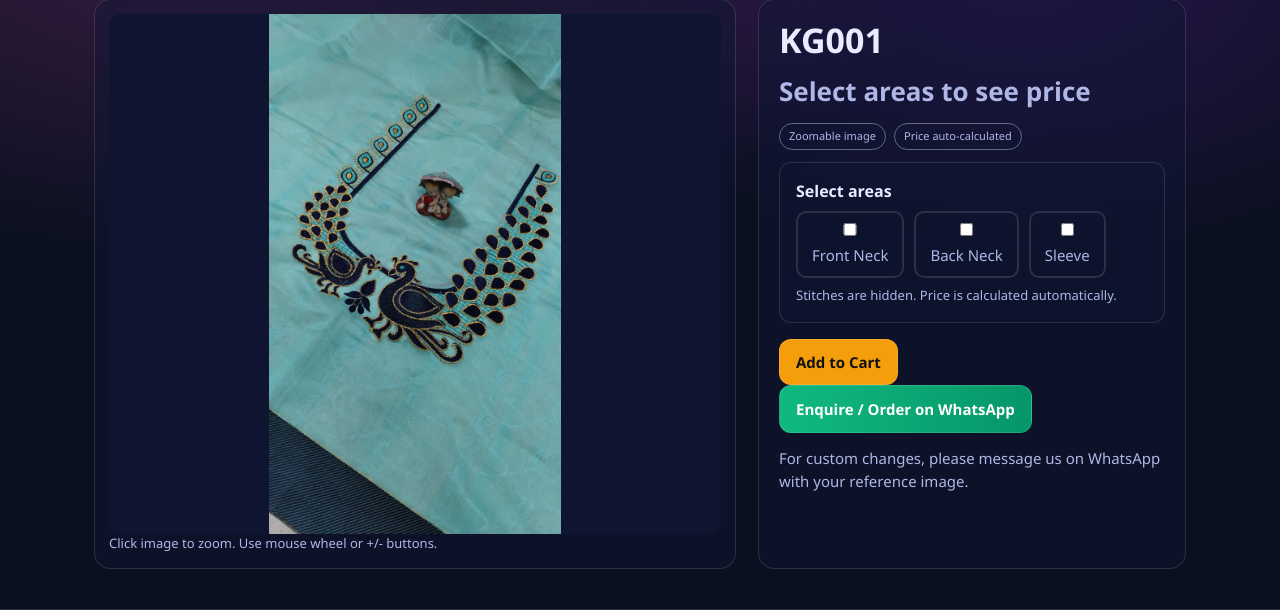
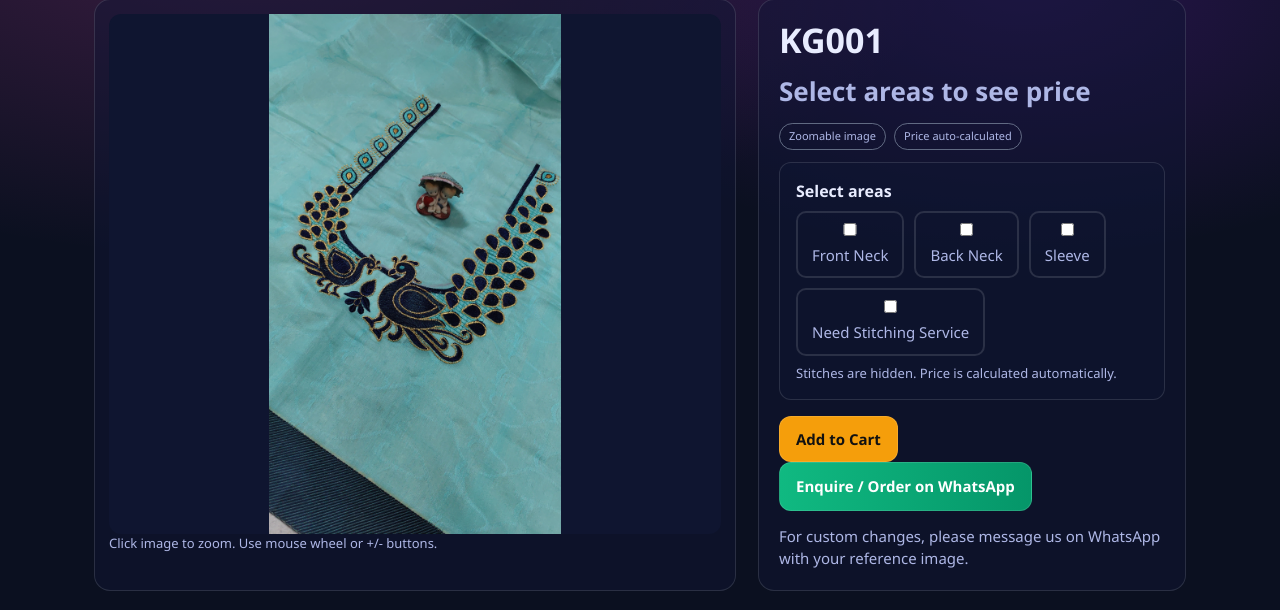
Before and after one commit to shanthosh830/kannagroups24, a Flask app: page /design/1 in a window 1280 px wide. Shown: the part 101-711 px from the top of the page. Run offline with Flask 3, Linux system fonts and the light colour scheme; data comes from the database, SQL or seed files in the repository; data that the repository does not hold is empty.

Commit message:
Initial commit

```diff
--- a/app/templates/shop/design_detail.html
+++ b/app/templates/shop/design_detail.html
@@ -58,7 +58,7 @@
             {% if options and options.enable_sl %}<label class="area-check"><input type="checkbox" name="areas" value="sl"> {{ 'Sleeve' if lang=='en' else 'சட்டை' }}</label>{% endif %}
             {% if options and options.enable_bn_butta %}<label class="area-check"><input type="checkbox" name="areas" value="bn_butta"> {{ 'Back Neck with Butta' if lang=='en' else 'பின் கழுத்து + புத்தா' }}</label>{% endif %}
             {% if options and options.enable_sl_butta %}<label class="area-check"><input type="checkbox" name="areas" value="sl_butta"> {{ 'Sleeve with Butta' if lang=='en' else 'சட்டை + புத்தா' }}</label>{% endif %}
-            {% if options and design.stitching_charge_inr and design.stitching_charge_inr > 0 %}<label class="area-check"><input type="checkbox" name="areas" value="stitching"> {{ 'Need Stitching Service' if lang=='en' else 'தையல் சேவை தேவை' }} (+ ₹{{ design.stitching_charge_inr }})</label>{% endif %}
+            {% if options %}<label class="area-check"><input type="checkbox" name="areas" value="stitching"> {{ 'Need Stitching Service' if lang=='en' else 'தையல் சேவை தேவை' }}{% if design.stitching_charge_inr and design.stitching_charge_inr > 0 %} (+ ₹{{ design.stitching_charge_inr }}){% endif %}</label>{% endif %}
           </div>
           <p class="muted small" style="margin-top:8px">{{ 'Stitches are hidden. Price is calculated automatically.' if lang=='en' else 'ஸ்டிட்சஸ் காண்பிக்கப்படாது. விலை தானாக கணக்கிடப்படும்.' }}</p>
         </div>
```
